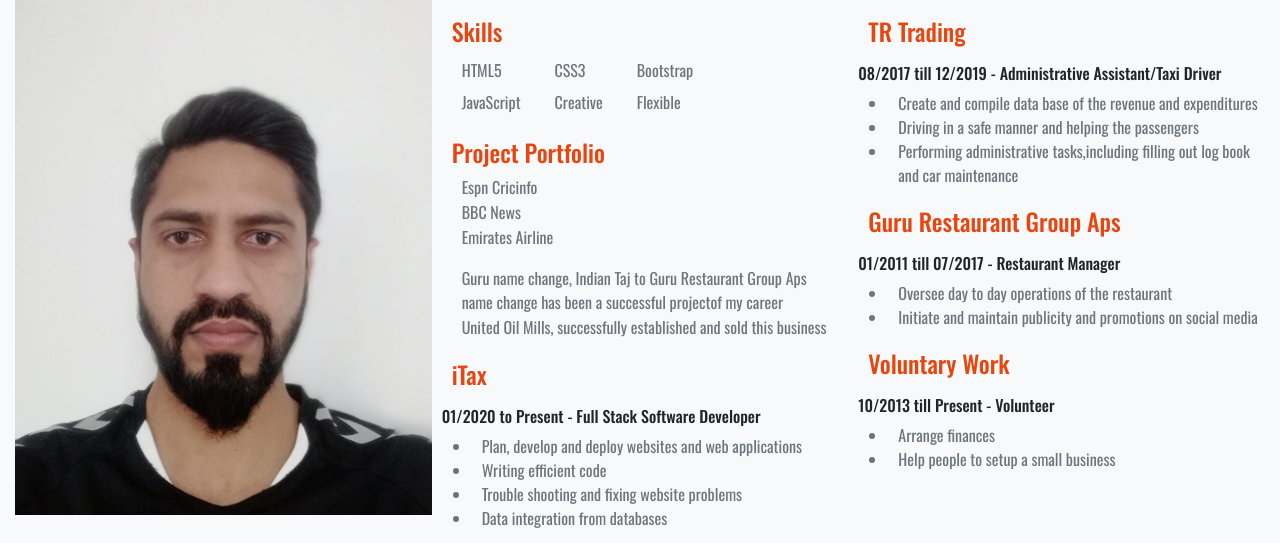
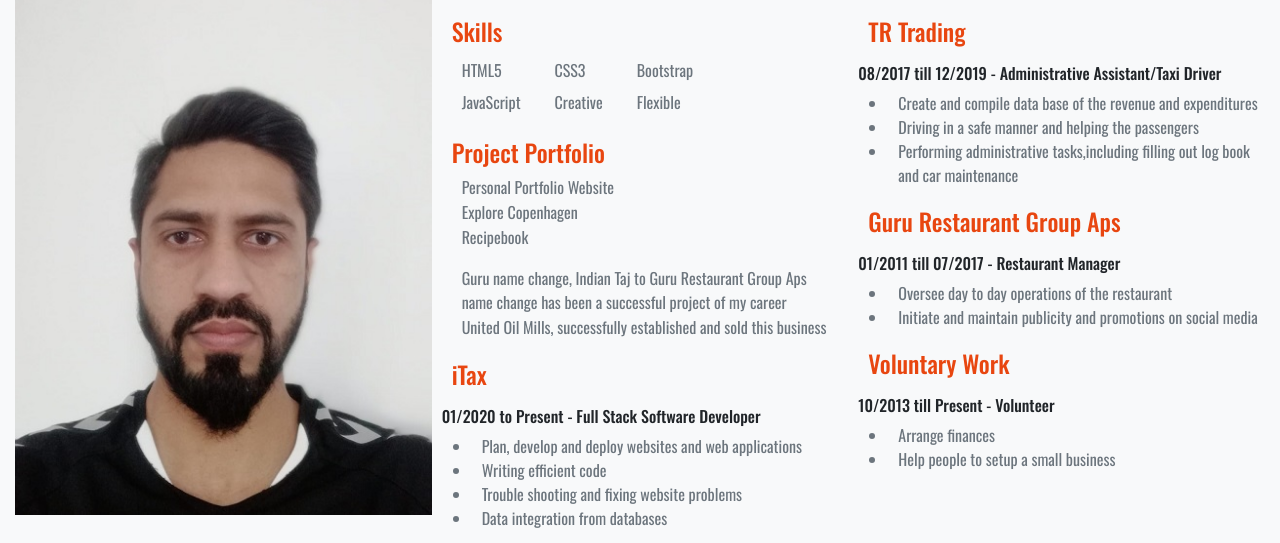
Before and after one commit to sohailshams/personal-portfolio, a plain HTML site: page profile.html in a window 1280 px wide. Shown: the part 121-664 px from the top of the page. Drawn offline with nearby package versions, Linux system fonts and the light colour scheme.

Commit message:
Updated personal portfilio

```diff
--- a/profile.html
+++ b/profile.html
@@ -88,17 +88,17 @@
 							<h4 class="heading-title">Project Portfolio</h4>
 							<ul class="list-inline">
 								<li class="list-inline-items portfolio-list-item">
-									<a href="https://www.espncricinfo.com/" target="_blank">Espn Cricinfo</a></li>
+									<a href="https://sohailshams.github.io/first-milestone-project/" target="_blank">Personal Portfolio Website</a></li>
 								<li class="list-inline-items portfolio-list-item">
-									<a href="https://www.bbc.com/news" target="_blank">BBC News</a></li>
+									<a href="https://sohailshams.github.io/explore-copenhagen/" target="_blank">Explore Copenhagen</a></li>
 								<li class="list-inline-items portfolio-list-item">
-									<a href="https://www.emirates.com/dk/english/" target="_blank">Emirates Airline</a>
+									<a href="http://mss-recipebook.herokuapp.com/index_recipe" target="_blank">Recipebook</a>
 								</li>
 
 							</ul>
 							<ul class="list-inline ">
 								<li class="list-inline-item project-list">Guru name change, Indian Taj to Guru
-									Restaurant Group Aps name change has been a successful projectof my career</li>
+									Restaurant Group Aps name change has been a successful project of my career</li>
 								<li class="list-inline-item project-list">United Oil Mills, successfully established and
 									sold this business</li>
 							</ul>
```
